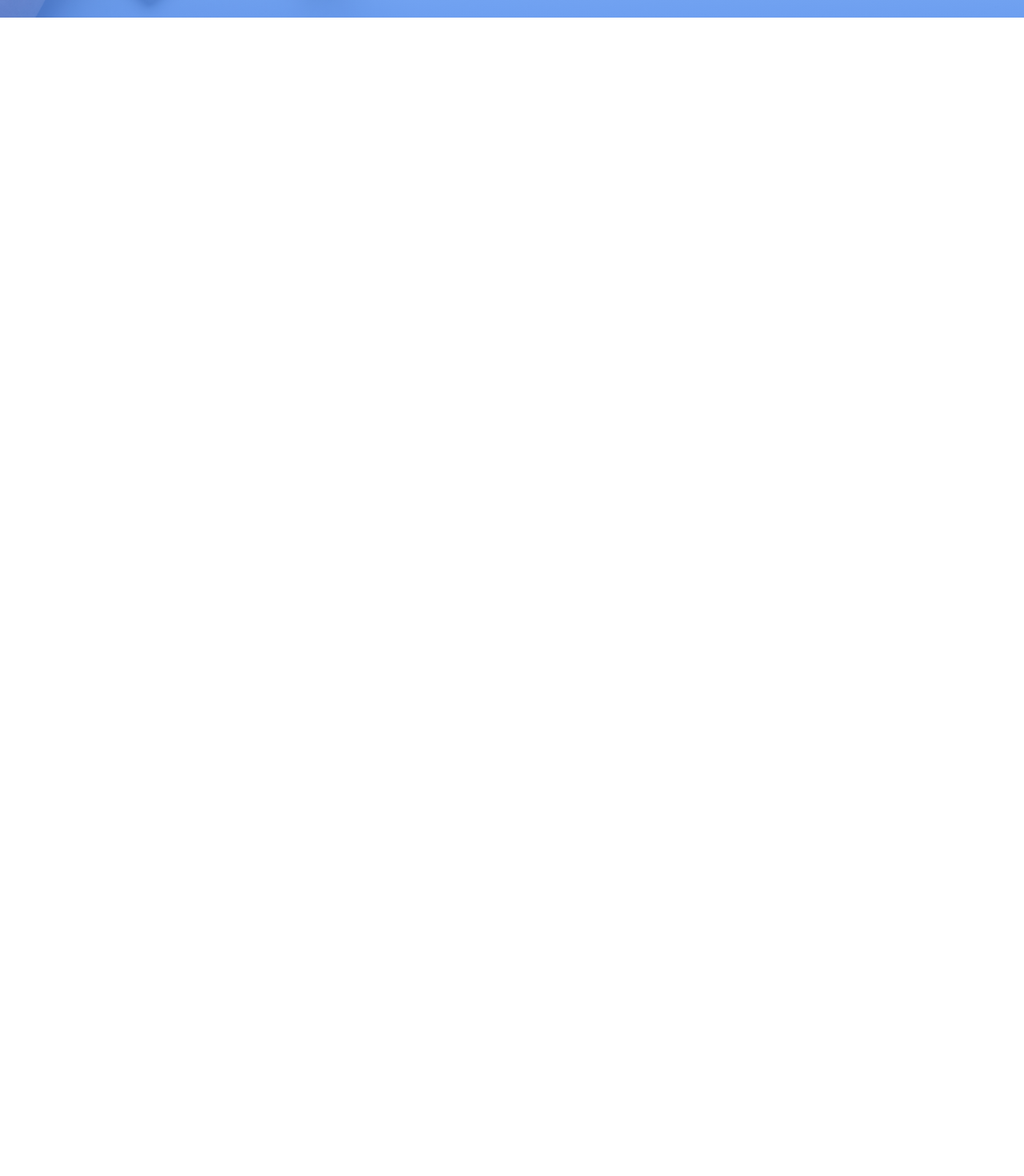
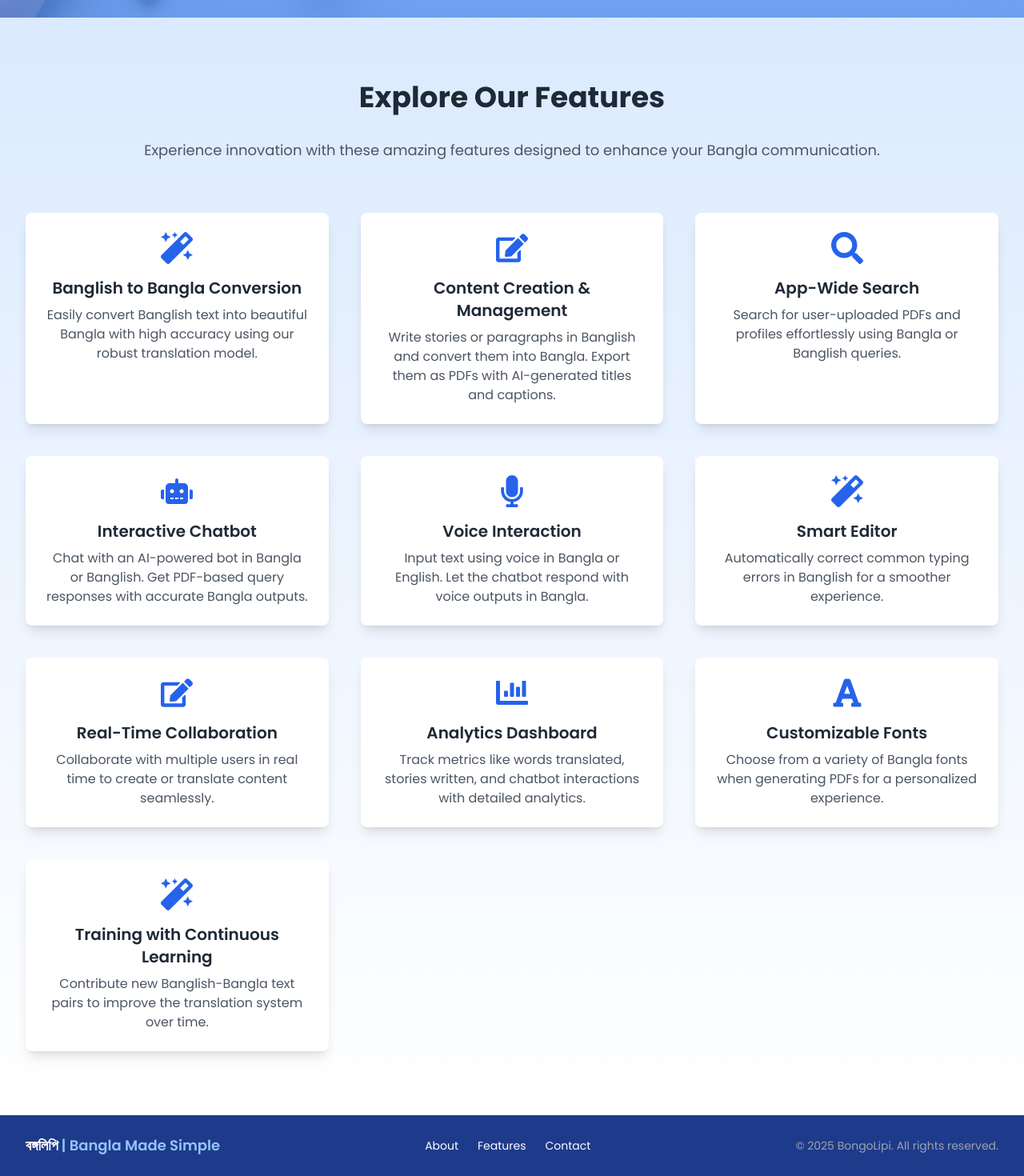
Before and after one commit to Khandakar227/bongolipi-bitfest, a Next.js app in the folder client/: page / in a window 1280 px wide. Shown: the part 842-2312 px from the top of the page at 80% size. Before the commit the page ends 864 px from the top, so only its background shows below. Built offline with nearby package versions, Linux system fonts and the light colour scheme; no server answers.

Commit message:
Implemented FeatureSection and Footer Section

```diff
--- a/client/app/converter/page.tsx
+++ b/client/app/converter/page.tsx
@@ -36,7 +36,7 @@ export default function Converter() {
           Banglish to Bangla সহজে লিখুন বাংলায়
         </h1>
         <p className="py-4 flex gap-2 justify-center items-center text-lg">
-          <span>Ajk amar mon bhalo nei</span> <ArrowBigRight /> আজকে আমার মন
+          <span>Ajke amar mon bhalo nei</span> <ArrowBigRight /> আজকে আমার মন
           ভালো নেই
         </p>
       </div>
--- a/client/app/page.tsx
+++ b/client/app/page.tsx
@@ -1,9 +1,13 @@
+import FeatureSection from "@/components/FeatureSection";
+import Footer from "@/components/Footer";
 import HeroSection from "@/components/HeroSection";
 
 export default function Home() {
   return (
     <div>
       <HeroSection/>
+      <FeatureSection/>
+      <Footer/>
     </div>
   );
 }
--- /dev/null
+++ b/client/components/FeatureSection.tsx
@@ -0,0 +1,109 @@
+"use client";
+
+import { motion } from "framer-motion";
+import { FaMagic, FaRobot, FaSearch, FaMicrophone, FaEdit, FaChartBar, FaFont } from "react-icons/fa";
+
+const features = [
+  {
+    icon: <FaMagic size={40} />,
+    name: "Banglish to Bangla Conversion",
+    description: "Easily convert Banglish text into beautiful Bangla with high accuracy using our robust translation model.",
+  },
+  {
+    icon: <FaEdit size={40} />,
+    name: "Content Creation & Management",
+    description:
+      "Write stories or paragraphs in Banglish and convert them into Bangla. Export them as PDFs with AI-generated titles and captions.",
+  },
+  {
+    icon: <FaSearch size={40} />,
+    name: "App-Wide Search",
+    description: "Search for user-uploaded PDFs and profiles effortlessly using Bangla or Banglish queries.",
+  },
+  {
+    icon: <FaRobot size={40} />,
+    name: "Interactive Chatbot",
+    description:
+      "Chat with an AI-powered bot in Bangla or Banglish. Get PDF-based query responses with accurate Bangla outputs.",
+  },
+  {
+    icon: <FaMicrophone size={40} />,
+    name: "Voice Interaction",
+    description:
+      "Input text using voice in Bangla or English. Let the chatbot respond with voice outputs in Bangla.",
+  },
+  {
+    icon: <FaMagic size={40} />,
+    name: "Smart Editor",
+    description: "Automatically correct common typing errors in Banglish for a smoother experience.",
+  },
+  {
+    icon: <FaEdit size={40} />,
+    name: "Real-Time Collaboration",
+    description: "Collaborate with multiple users in real time to create or translate content seamlessly.",
+  },
+  {
+    icon: <FaChartBar size={40} />,
+    name: "Analytics Dashboard",
+    description:
+      "Track metrics like words translated, stories written, and chatbot interactions with detailed analytics.",
+  },
+  {
+    icon: <FaFont size={40} />,
+    name: "Customizable Fonts",
+    description: "Choose from a variety of Bangla fonts when generating PDFs for a personalized experience.",
+  },
+  {
+    icon: <FaMagic size={40} />,
+    name: "Training with Continuous Learning",
+    description: "Contribute new Banglish-Bangla text pairs to improve the translation system over time.",
+  },
+];
+
+export default function FeatureSection() {
+  return (
+    <section className="py-20 bg-gradient-to-b from-blue-100 to-white">
+      <div className="max-w-7xl mx-auto px-6 lg:px-8 text-center">
+        <motion.h2
+          initial={{ opacity: 0, y: -20 }}
+          animate={{ opacity: 1, y: 0 }}
+          transition={{ duration: 0.8 }}
+          className="text-4xl font-bold text-gray-800 mb-8"
+        >
+          Explore Our Features
+        </motion.h2>
+        <motion.p
+          initial={{ opacity: 0, y: -10 }}
+          animate={{ opacity: 1, y: 0 }}
+          transition={{ delay: 0.2, duration: 0.8 }}
+          className="text-lg text-gray-600 mb-16"
+        >
+          Experience innovation with these amazing features designed to enhance your Bangla communication.
+        </motion.p>
+        <div className="grid grid-cols-1 sm:grid-cols-2 lg:grid-cols-3 gap-10">
+          {features.map((feature, index) => (
+            <motion.div
+              key={index}
+              initial={{ opacity: 0, scale: 0.9 }}
+              whileInView={{ opacity: 1, scale: 1 }}
+              transition={{
+                duration: 0.6,
+                delay: index * 0.2,
+                ease: "easeOut",
+              }}
+              className="bg-white rounded-lg shadow-lg p-6 hover:shadow-xl transition"
+            >
+              <div className="flex items-center justify-center text-blue-600 mb-4">
+                {feature.icon}
+              </div>
+              <h3 className="text-xl font-semibold text-gray-800 mb-2">
+                {feature.name}
+              </h3>
+              <p className="text-gray-600">{feature.description}</p>
+            </motion.div>
+          ))}
+        </div>
+      </div>
+    </section>
+  );
+}
--- /dev/null
+++ b/client/components/Footer.tsx
@@ -0,0 +1,45 @@
+export default function Footer() {
+  return (
+    <footer className="bg-blue-900 text-white py-6">
+      <div className="max-w-7xl mx-auto px-6 lg:px-8 flex flex-col md:flex-row justify-between items-center">
+        {/* Logo */}
+        <div className="text-lg font-semibold">
+          বঙ্গলিপি <span className="text-blue-300">| Bangla Made Simple</span>
+        </div>
+
+        {/* Links */}
+        <ul className="flex gap-6 mt-4 md:mt-0 text-sm">
+          <li>
+            <a
+              href="/about"
+              className="hover:text-blue-300 transition duration-200"
+            >
+              About
+            </a>
+          </li>
+          <li>
+            <a
+              href="/features"
+              className="hover:text-blue-300 transition duration-200"
+            >
+              Features
+            </a>
+          </li>
+          <li>
+            <a
+              href="/contact"
+              className="hover:text-blue-300 transition duration-200"
+            >
+              Contact
+            </a>
+          </li>
+        </ul>
+
+        {/* Copyright */}
+        <div className="mt-4 md:mt-0 text-sm text-gray-400">
+          © {new Date().getFullYear()} BongoLipi. All rights reserved.
+        </div>
+      </div>
+    </footer>
+  );
+}
--- a/client/package.json
+++ b/client/package.json
@@ -22,6 +22,7 @@
     "react": "^19.0.0",
     "react-dom": "^19.0.0",
     "react-hot-toast": "^2.5.1",
+    "react-icons": "^5.4.0",
     "tiptap-markdown": "^0.8.10"
   },
   "devDependencies": {
```
Also changed, not shown: client/models/User.ts (deleted, +0 -25 lines), 1 other file (tests, documents, lock files or other folders).
